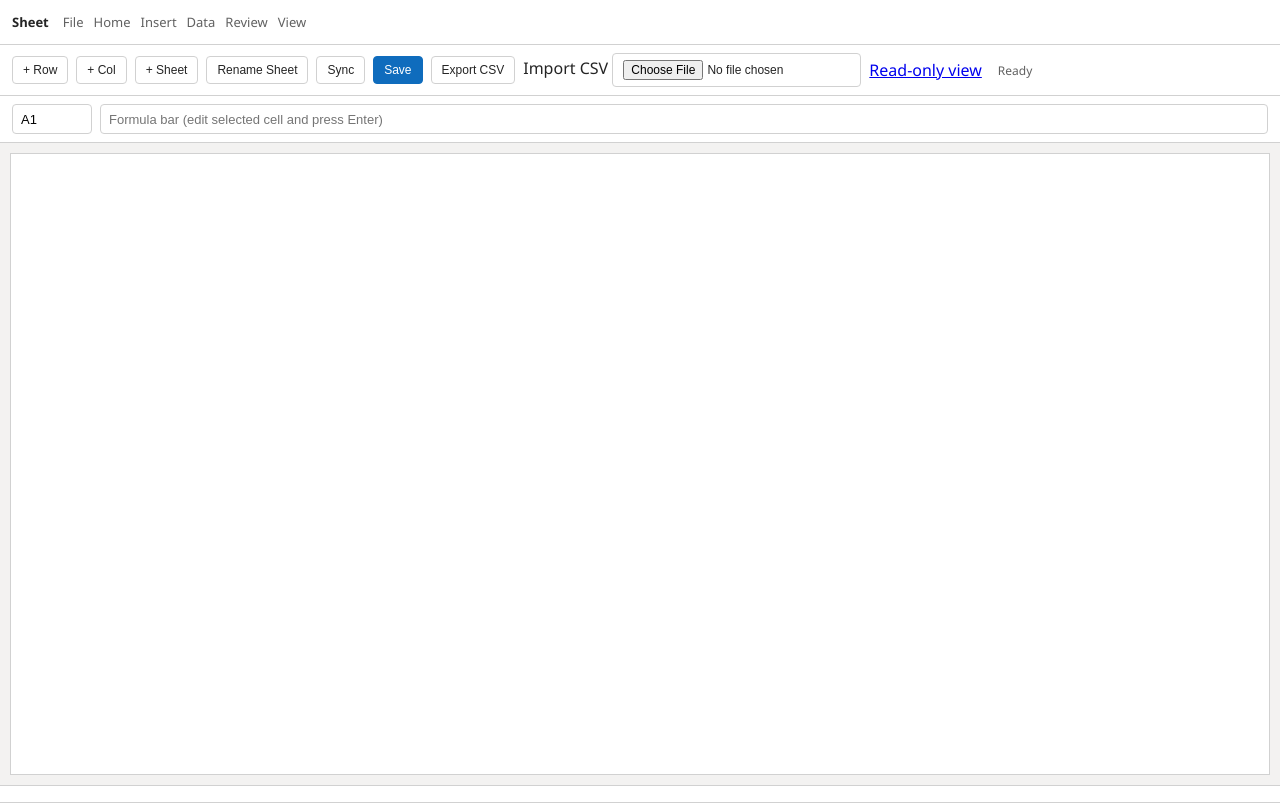
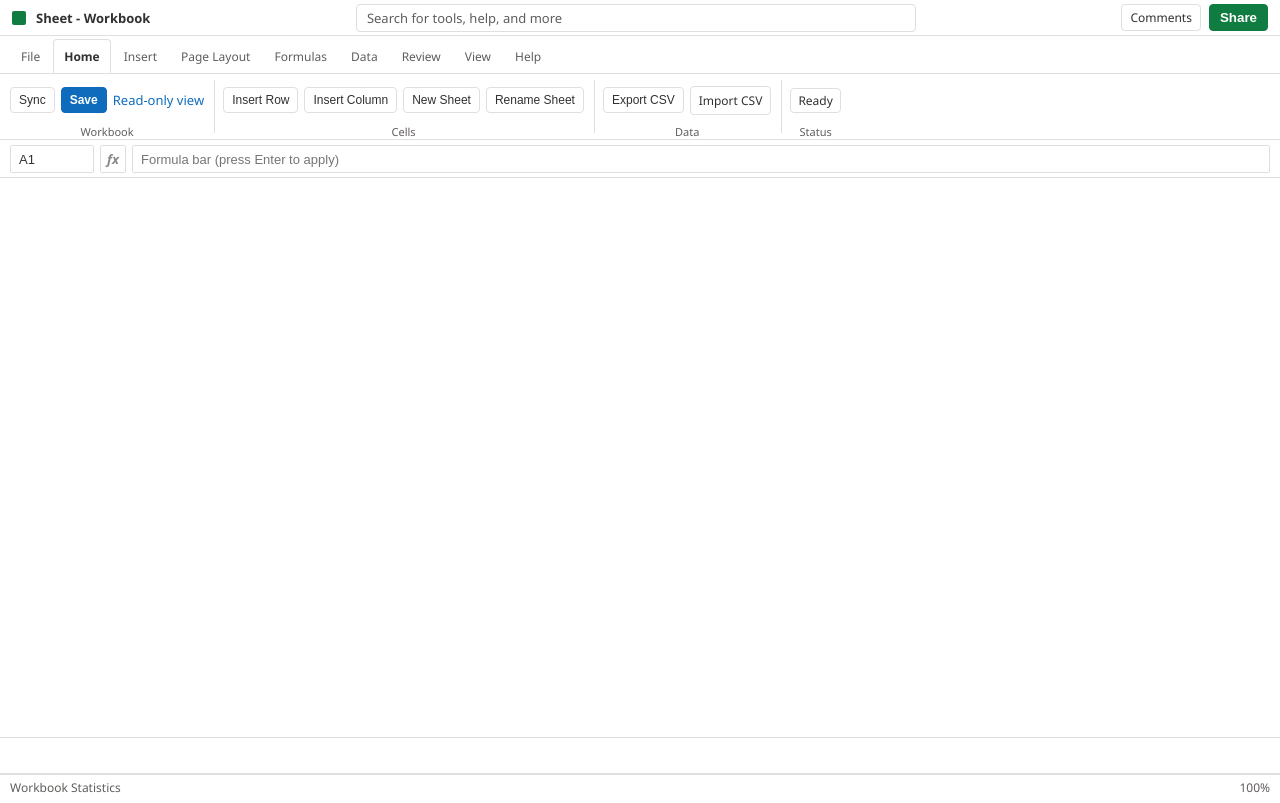
Before and after one commit to r85075515/Sheet, a Flask app: page / in a window 1280 px wide. Run offline with Flask 3, Linux system fonts and the light colour scheme; data that the repository does not hold is empty.

Commit message:
Refine UI to Excel web-like shell and grid polish

```diff
--- a/templates/index.html
+++ b/templates/index.html
@@ -8,172 +8,409 @@
     :root {
       --bg: #f3f2f1;
       --panel: #ffffff;
-      --border: #d1d1d1;
-      --text: #242424;
-      --muted: #616161;
+      --line: #e1dfdd;
+      --line-strong: #c8c6c4;
+      --text: #323130;
+      --muted: #605e5c;
       --accent: #0f6cbd;
-      --accent-weak: #deecf9;
+      --accent-soft: #deecf9;
+      --header: #faf9f8;
+      --cell-h: 28px;
+      --col-w: 110px;
     }
-    html, body { margin: 0; padding: 0; background: var(--bg); color: var(--text); font-family: "Segoe UI", Arial, sans-serif; }
-    .topbar {
-      height: 44px;
+
+    * { box-sizing: border-box; }
+    html, body {
+      margin: 0;
+      padding: 0;
+      background: var(--bg);
+      color: var(--text);
+      font-family: "Segoe UI", Arial, sans-serif;
+      font-size: 13px;
+      height: 100%;
+      overflow: hidden;
+    }
+
+    .app {
+      display: grid;
+      grid-template-rows: 36px 38px 66px 38px 1fr 36px 26px;
+      height: 100vh;
+    }
+
+    /* Window/title bar */
+    .titlebar {
+      background: #fff;
+      border-bottom: 1px solid var(--line);
+      display: grid;
+      grid-template-columns: auto 1fr auto;
+      align-items: center;
+      gap: 12px;
+      padding: 0 12px;
+    }
+    .title-left {
       display: flex;
       align-items: center;
-      padding: 0 12px;
-      background: #ffffff;
-      border-bottom: 1px solid var(--border);
-      gap: 14px;
-      font-size: 13px;
+      gap: 10px;
+      min-width: 0;
     }
-    .brand { font-weight: 600; }
-    .menu { display: flex; gap: 10px; color: var(--muted); }
-    .menu span { cursor: default; }
-    .toolbar {
+    .excel-dot {
+      width: 14px;
+      height: 14px;
+      border-radius: 2px;
+      background: #107c41;
+      display: inline-block;
+    }
+    .book-title {
+      font-weight: 600;
+      white-space: nowrap;
+      overflow: hidden;
+      text-overflow: ellipsis;
+      max-width: 460px;
+    }
+    .search-wrap {
+      display: flex;
+      justify-content: center;
+      min-width: 0;
+    }
+    .search {
+      width: min(560px, 100%);
+      border: 1px solid var(--line);
+      border-radius: 4px;
+      height: 28px;
+      padding: 0 10px;
+      color: var(--muted);
+      background: #fff;
+      display: flex;
+      align-items: center;
+    }
+    .title-right {
       display: flex;
       align-items: center;
       gap: 8px;
-      padding: 8px 12px;
+    }
+    .chip {
+      border: 1px solid var(--line);
+      padding: 4px 8px;
+      border-radius: 4px;
       background: #fff;
-      border-bottom: 1px solid var(--border);
+      font-size: 12px;
+    }
+    .share-btn {
+      background: #107c41;
+      color: #fff;
+      border: 1px solid #107c41;
+      border-radius: 4px;
+      padding: 5px 10px;
+      font-weight: 600;
+    }
+
+    /* Ribbon tabs */
+    .tabs-row {
+      background: #fff;
+      border-bottom: 1px solid var(--line);
+      display: flex;
+      align-items: end;
+      padding: 0 10px;
+      gap: 2px;
+      overflow-x: auto;
+      white-space: nowrap;
+    }
+    .rtab {
+      border: 1px solid transparent;
+      border-bottom: none;
+      border-radius: 4px 4px 0 0;
+      padding: 8px 10px;
+      color: var(--muted);
+      font-size: 12px;
+    }
+    .rtab.active {
+      color: var(--text);
+      background: #fff;
+      border-color: var(--line);
+      font-weight: 600;
+    }
+
+    /* Ribbon content */
+    .ribbon {
+      background: #fff;
+      border-bottom: 1px solid var(--line);
+      display: flex;
+      align-items: stretch;
+      gap: 8px;
+      padding: 6px 10px;
+      overflow-x: auto;
+    }
+    .group {
+      border-right: 1px solid var(--line);
+      padding-right: 10px;
+      min-width: max-content;
+      display: grid;
+      grid-template-rows: 1fr auto;
+      gap: 4px;
+    }
+    .group:last-child { border-right: none; }
+    .group-body {
+      display: flex;
+      align-items: center;
+      gap: 6px;
       flex-wrap: wrap;
+      min-height: 40px;
     }
-    button, input[type="file"] {
-      border: 1px solid var(--border);
+    .group-label {
+      text-align: center;
+      color: var(--muted);
+      font-size: 11px;
+      user-select: none;
+    }
+    .btn {
+      border: 1px solid var(--line);
+      background: #fff;
+      border-radius: 4px;
+      padding: 5px 8px;
+      font-size: 12px;
+      color: var(--text);
+      white-space: nowrap;
+    }
+    .btn.primary {
+      border-color: var(--accent);
+      background: var(--accent);
+      color: #fff;
+      font-weight: 600;
+    }
+
+    /* Formula bar */
+    .formula-row {
+      background: #fff;
+      border-bottom: 1px solid var(--line);
+      display: grid;
+      grid-template-columns: 84px 26px 1fr;
+      gap: 6px;
+      align-items: center;
+      padding: 5px 10px;
+    }
+    #nameBox, #formulaInput {
+      height: 28px;
+      border: 1px solid var(--line);
+      border-radius: 2px;
+      padding: 0 8px;
+      font-size: 13px;
       background: #fff;
       color: var(--text);
-      border-radius: 4px;
-      padding: 6px 10px;
-      font-size: 12px;
     }
-    button.primary { background: var(--accent); border-color: var(--accent); color: #fff; }
-    #status { margin-left: 8px; color: var(--muted); font-size: 12px; }
-    .formula-bar {
-      display: grid;
-      grid-template-columns: 80px 1fr;
-      gap: 8px;
-      padding: 8px 12px;
+    .fx {
+      height: 28px;
+      border: 1px solid var(--line);
+      border-radius: 2px;
+      display: flex;
+      align-items: center;
+      justify-content: center;
+      color: #8a8886;
       background: #fff;
-      border-bottom: 1px solid var(--border);
-      align-items: center;
+      font-style: italic;
+      font-weight: 600;
     }
-    #nameBox, #formulaInput {
-      height: 30px;
-      border: 1px solid var(--border);
-      border-radius: 4px;
-      padding: 0 8px;
-      font-size: 13px;
-      box-sizing: border-box;
+
+    /* Grid */
+    .sheet-area {
+      margin: 0;
+      background: var(--panel);
+      overflow: auto;
+      border-bottom: 1px solid var(--line);
+    }
+    table {
+      border-collapse: collapse;
+      width: max-content;
+      min-width: 100%;
+      table-layout: fixed;
+    }
+    th, td {
+      border: 1px solid #eceae8;
+      height: var(--cell-h);
+      min-width: var(--col-w);
+      max-width: var(--col-w);
+      width: var(--col-w);
+      padding: 0;
       background: #fff;
-    }
-    #nameBox { width: 100%; }
-    .sheet-wrap {
-      margin: 10px;
-      border: 1px solid var(--border);
-      background: var(--panel);
-      height: calc(100vh - 180px);
-      overflow: auto;
-    }
-    table { border-collapse: collapse; width: max-content; min-width: 100%; }
-    th, td {
-      border: 1px solid #e6e6e6;
-      min-width: 110px;
-      height: 28px;
-      box-sizing: border-box;
+      vertical-align: middle;
     }
     th {
+      background: var(--header);
       position: sticky;
       top: 0;
-      background: #faf9f8;
-      z-index: 3;
+      z-index: 4;
       text-align: center;
       font-size: 12px;
       color: #3b3a39;
       font-weight: 600;
     }
     th.corner {
+      min-width: 44px;
+      max-width: 44px;
+      width: 44px;
       left: 0;
-      z-index: 4;
-      min-width: 44px;
-      width: 44px;
+      z-index: 5;
     }
     td.row-h {
+      min-width: 44px;
+      max-width: 44px;
+      width: 44px;
       position: sticky;
       left: 0;
-      z-index: 2;
-      min-width: 44px;
-      width: 44px;
+      z-index: 3;
+      background: var(--header);
       text-align: right;
+      color: #3b3a39;
       padding-right: 8px;
-      background: #faf9f8;
-      color: #3b3a39;
       font-size: 12px;
       user-select: none;
     }
-    td.cell { padding: 0; background: #fff; }
     td.cell input {
       width: 100%;
       height: 100%;
       border: none;
+      outline: none;
       padding: 0 8px;
-      box-sizing: border-box;
       font-size: 13px;
+      color: var(--text);
       background: transparent;
     }
     td.cell input:focus {
       outline: 2px solid var(--accent);
       outline-offset: -2px;
-      background: var(--accent-weak);
+      background: #fff;
     }
-    .tabs {
+
+    /* Sheet tabs */
+    .tabs-strip {
+      background: #fff;
+      border-bottom: 1px solid var(--line);
       display: flex;
+      align-items: center;
       gap: 6px;
-      padding: 8px 10px;
+      padding: 5px 8px;
+      overflow-x: auto;
+      white-space: nowrap;
+    }
+    .sheet-tab {
+      border: 1px solid var(--line);
+      background: #f8f8f8;
+      border-radius: 4px;
+      padding: 5px 12px;
+      font-size: 12px;
+      cursor: pointer;
+      user-select: none;
+    }
+    .sheet-tab.active {
       background: #fff;
-      border-top: 1px solid var(--border);
-      border-bottom: 1px solid var(--border);
-    }
-    .tab {
-      border: 1px solid var(--border);
-      border-radius: 6px;
-      padding: 6px 10px;
-      font-size: 12px;
-      background: #f8f8f8;
-      cursor: pointer;
-    }
-    .tab.active {
-      background: #fff;
+      color: var(--accent);
       border-color: var(--accent);
-      color: var(--accent);
       font-weight: 600;
     }
+
+    /* Status bar */
+    .status {
+      background: #fff;
+      display: grid;
+      grid-template-columns: 1fr auto;
+      align-items: center;
+      border-top: 1px solid var(--line);
+      padding: 0 10px;
+      font-size: 12px;
+      color: var(--muted);
+    }
+    .status-right { display: flex; gap: 10px; align-items: center; }
+
+    .tiny {
+      border: 1px solid var(--line);
+      border-radius: 4px;
+      padding: 3px 7px;
+      background: #fff;
+      font-size: 12px;
+    }
+
+    a.inline-link { color: var(--accent); text-decoration: none; }
+    a.inline-link:hover { text-decoration: underline; }
   </style>
 </head>
 <body>
-  <div class="topbar">
-    <div class="brand">Sheet</div>
-    <div class="menu"><span>File</span><span>Home</span><span>Insert</span><span>Data</span><span>Review</span><span>View</span></div>
+  <div class="app">
+    <div class="titlebar">
+      <div class="title-left">
+        <span class="excel-dot"></span>
+        <div class="book-title">Sheet - Workbook</div>
+      </div>
+      <div class="search-wrap"><div class="search">Search for tools, help, and more</div></div>
+      <div class="title-right">
+        <div class="chip">Comments</div>
+        <button class="share-btn">Share</button>
+      </div>
+    </div>
+
+    <div class="tabs-row">
+      <div class="rtab">File</div>
+      <div class="rtab active">Home</div>
+      <div class="rtab">Insert</div>
+      <div class="rtab">Page Layout</div>
+      <div class="rtab">Formulas</div>
+      <div class="rtab">Data</div>
+      <div class="rtab">Review</div>
+      <div class="rtab">View</div>
+      <div class="rtab">Help</div>
+    </div>
+
+    <div class="ribbon">
+      <div class="group">
+        <div class="group-body">
+          <button class="btn" id="syncBtn">Sync</button>
+          <button class="btn primary" id="saveBtn">Save</button>
+          <a class="inline-link" href="/view" target="_blank">Read-only view</a>
+        </div>
+        <div class="group-label">Workbook</div>
+      </div>
+
+      <div class="group">
+        <div class="group-body">
+          <button class="btn" id="addRow">Insert Row</button>
+          <button class="btn" id="addCol">Insert Column</button>
+          <button class="btn" id="addSheet">New Sheet</button>
+          <button class="btn" id="renameSheet">Rename Sheet</button>
+        </div>
+        <div class="group-label">Cells</div>
+      </div>
+
+      <div class="group">
+        <div class="group-body">
+          <button class="btn" id="exportBtn">Export CSV</button>
+          <label class="btn">Import CSV <input id="importFile" type="file" accept=".csv" style="display:none"></label>
+        </div>
+        <div class="group-label">Data</div>
+      </div>
+
+      <div class="group">
+        <div class="group-body">
+          <span class="tiny" id="status">Ready</span>
+        </div>
+        <div class="group-label">Status</div>
+      </div>
+    </div>
+
+    <div class="formula-row">
+      <input id="nameBox" readonly value="A1" />
+      <div class="fx">fx</div>
+      <input id="formulaInput" placeholder="Formula bar (press Enter to apply)" />
+    </div>
+
+    <div class="sheet-area"><table id="grid"></table></div>
+
+    <div class="tabs-strip" id="tabs"></div>
+
+    <div class="status">
+      <div>Workbook Statistics</div>
+      <div class="status-right">
+        <span>100%</span>
+      </div>
+    </div>
   </div>
-
-  <div class="toolbar">
-    <button id="addRow">+ Row</button>
-    <button id="addCol">+ Col</button>
-    <button id="addSheet">+ Sheet</button>
-    <button id="renameSheet">Rename Sheet</button>
-    <button id="syncBtn">Sync</button>
-    <button class="primary" id="saveBtn">Save</button>
-    <button id="exportBtn">Export CSV</button>
-    <label>Import CSV <input id="importFile" type="file" accept=".csv" /></label>
-    <a href="/view" target="_blank">Read-only view</a>
-    <span id="status">Ready</span>
-  </div>
-
-  <div class="formula-bar">
-    <input id="nameBox" readonly value="A1" />
-    <input id="formulaInput" placeholder="Formula bar (edit selected cell and press Enter)" />
-  </div>
-
-  <div class="sheet-wrap"><table id="grid"></table></div>
-  <div class="tabs" id="tabs"></div>
 
   <script>
     let wb = { version: 2, sheet_order: ['Sheet1'], active_sheet: 'Sheet1', sheets: { Sheet1: { rows: 20, cols: 10, cells: {} } } };
@@ -199,10 +436,7 @@
     }
 
     function addr(r, c) { return `${colLabel(c)}${r + 1}`; }
-
-    function activeSheet() {
-      return wb.sheets[wb.active_sheet];
-    }
+    function activeSheet() { return wb.sheets[wb.active_sheet]; }
 
     function ensureCell(a) {
       const s = activeSheet();
@@ -212,9 +446,10 @@
 
     function renderTabs() {
       tabs.innerHTML = '';
+
       wb.sheet_order.forEach(name => {
         const t = document.createElement('div');
-        t.className = 'tab' + (name === wb.active_sheet ? ' active' : '');
+        t.className = 'sheet-tab' + (name === wb.active_sheet ? ' active' : '');
         t.textContent = name;
         t.onclick = () => {
           wb.active_sheet = name;
@@ -223,6 +458,13 @@
         };
         tabs.appendChild(t);
       });
+
+      const add = document.createElement('div');
+      add.className = 'sheet-tab';
+      add.textContent = '+';
+      add.title = 'Add sheet';
+      add.onclick = () => document.getElementById('addSheet').click();
+      tabs.appendChild(add);
     }
 
     function renderGrid() {
@@ -232,6 +474,7 @@
       const corner = document.createElement('th');
       corner.className = 'corner';
       hr.appendChild(corner);
+
       for (let c = 0; c < s.cols; c++) {
         const th = document.createElement('th');
         th.textContent = colLabel(c);
@@ -255,7 +498,7 @@
           const cell = s.cells[a] || { raw: '', value: '' };
           input.value = cell.raw;
           input.dataset.addr = a;
-          input.title = (cell.value ?? '').toString();
+          input.title = String(cell.value ?? '');
           input.onfocus = () => selectCell(a);
           input.onchange = (e) => {
             ensureCell(a).raw = e.target.value;
@@ -264,6 +507,7 @@
           td.appendChild(input);
           tr.appendChild(td);
         }
+
         tbody.appendChild(tr);
       }
 
@@ -369,6 +613,7 @@
       render();
       if (wb.git_sync?.ok) setStatus('Imported + pushed');
       else setStatus('Imported local, git push failed');
+      e.target.value = '';
     });
 
     loadWorkbook();
```
